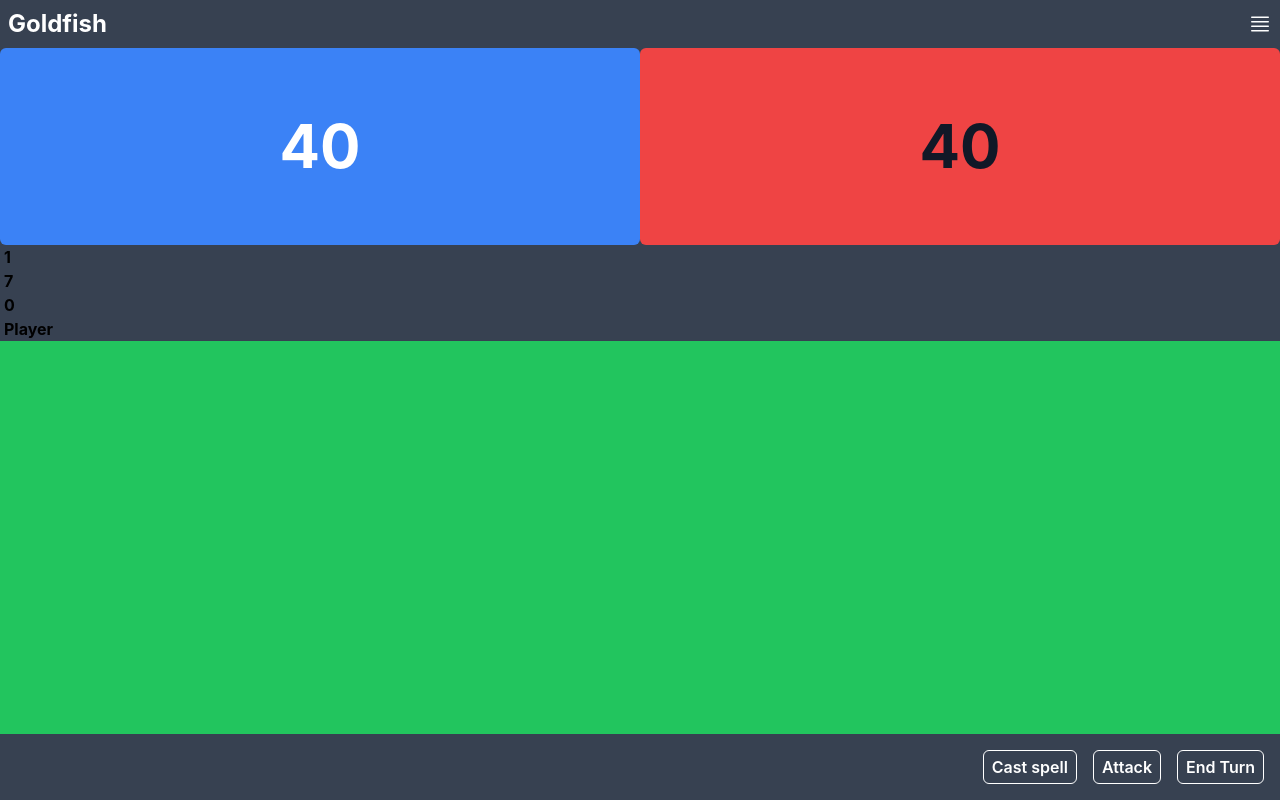
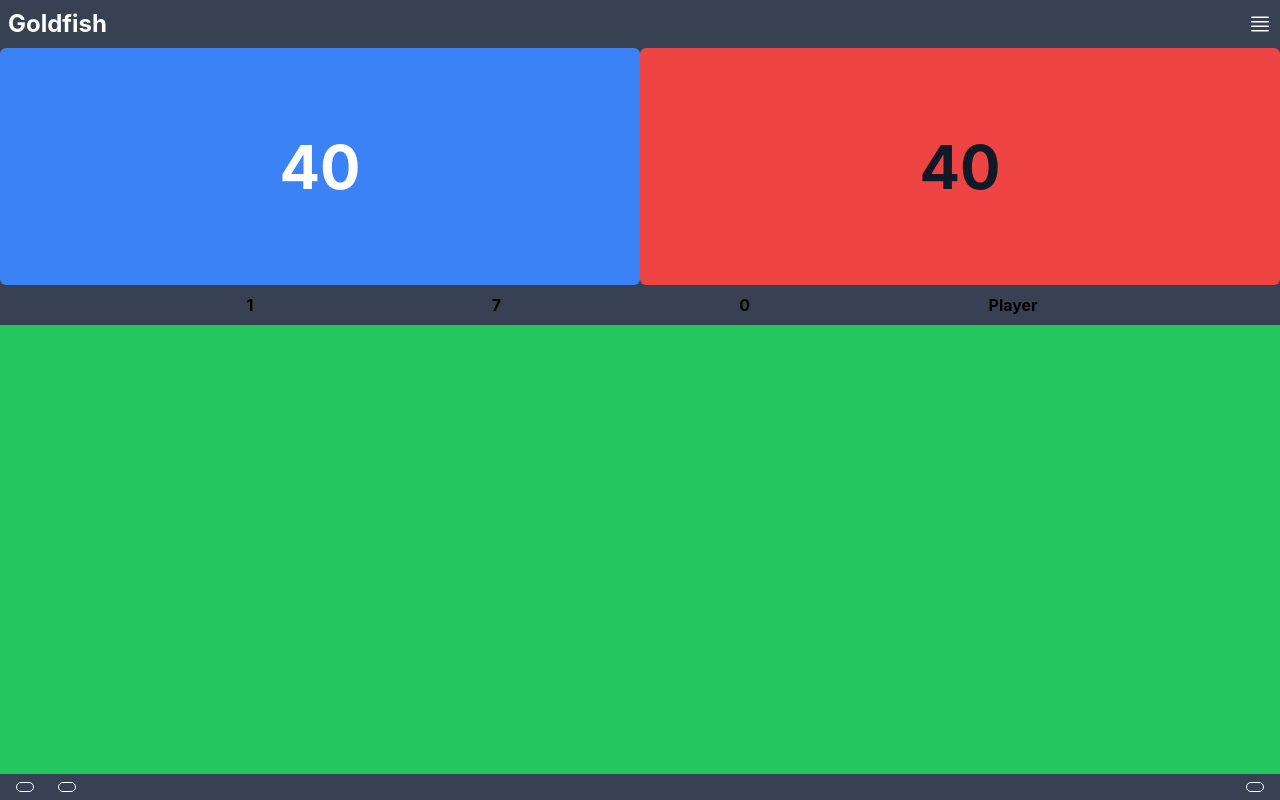
Before and after one commit to smccourtb/mtg-goldfish, a Next.js app: page / in a window 1280 px wide. Built offline with nearby package versions, Linux system fonts and the light colour scheme; a small style sheet from the web is missing.

Commit message:
change action button text to icons, small ui updates

```diff
--- a/components/Game.tsx
+++ b/components/Game.tsx
@@ -43,27 +43,35 @@ const Game = ({}: GameProps) => {
     permanents,
     stats,
     setPhase,
+    phase,
   } = useOpponent(priority === PlayersTurn.Opponent, updateMessage);
 
   useEffect(() => {
     setBattlefield(permanents.creatures);
   }, [permanents]);
 
-  // useEffect(() => {
-  //   if (priority === PlayersTurn.Opponent) {
-  //     setTimeout(() => {
-  //       setPriority(PlayersTurn.Player);
-  //     }, 2000);
-  //   }
-  // }, [priority]);
-
   const playerActions = [
+    <div key="playerActions" className="mr-auto flex items-center gap-6">
       <Button key="cast" onClick={() => responseToSpell()}>
-      <span className="text-xs md:text-base">Cast spell</span>
-    </Button>,
-
+        <i className="ms ms-ability-transform ms-2x" />
+      </Button>
       <Button key="attack" onClick={() => responseToAttack()}>
-      <span className="text-xs md:text-base">Attack</span>
+        <i className="ms ms-battle ms-2x" />
+      </Button>
+    </div>,
+    <Button
+      key="pass"
+      onClick={() => {
+        closeMessageModal();
+        setTurn((prev) => ({
+          ...prev,
+          player: PlayersTurn.Opponent,
+        }));
+        setPriority(PlayersTurn.Opponent);
+        setPhase(0);
+      }}
+    >
+      <i className="ms ms-tap ms-2x" />
     </Button>,
   ];
 
@@ -94,11 +102,13 @@ const Game = ({}: GameProps) => {
           }}
         />
       </section>
+      <section className="h-1/12 flex justify-evenly items-center p-2">
         <StatBar
           stats={stats}
           priorityName={priorityName[turn.player]}
           turn={turn.count}
         />
+      </section>
       <section
         className="relative bg-green-500 flex-col flex h-2/3 w-full"
         ref={battlefieldRef}
@@ -109,7 +119,7 @@ const Game = ({}: GameProps) => {
             <MessageModal message={message} close={closeMessageModal} />,
             battlefieldRef.current
           )}
-        <div className="mx-auto flex gap-4 py-4 h-full w-full flex-wrap items-center justify-center overflow-y-auto">
+        <div className="mx-auto flex gap-4 py-4 w-full flex-wrap items-center justify-center overflow-y-auto mb-16">
           {battlefield.map((creature, index) => (
             <Card
               key={index}
@@ -120,28 +130,16 @@ const Game = ({}: GameProps) => {
           ))}
         </div>
       </section>
-      <section className="flex flex-1 h-1/6 bg-gray-700">
-        <div className="mt-auto self-end justify-end flex w-full flex-wrap p-4 gap-4">
+      <section
+        className={`transition-all duration-300 ease-in-out fixed bottom-0 flex flex-1 bg-gray-700 text-white w-full`}
+      >
+        <div className="mt-auto self-end justify-end flex w-full flex-wrap px-4 py-2 gap-4">
           {turn.player === PlayersTurn.Player ? (
-            [
-              ...playerActions.map((action) => action),
-              <Button
-                key="pass"
-                onClick={() => {
-                  setTurn((prev) => ({
-                    count: prev.count + 1,
-                    player: PlayersTurn.Opponent,
-                  }));
-                  setPriority(PlayersTurn.Opponent);
-                  setPhase(0);
-                }}
-              >
-                <span className="text-xs md:text-base">End Turn</span>
-              </Button>,
-            ]
-          ) : (
+            playerActions.map((action) => action)
+          ) : phase === 3 ? (
             <Button
               onClick={() => {
+                closeMessageModal();
                 setTurn((prev) => ({
                   count: prev.count + 1,
                   player: PlayersTurn.Player,
@@ -149,27 +147,10 @@ const Game = ({}: GameProps) => {
                 setPriority(PlayersTurn.Player);
               }}
             >
-              {"" ? (
-                <span className="text-xs md:text-base">
-                  <svg
-                    xmlns="http://www.w3.org/2000/svg"
-                    fill="none"
-                    viewBox="0 0 24 24"
-                    strokeWidth={1.5}
-                    stroke="currentColor"
-                    className="w-4 h-4 md:w-6 md:h-6"
-                  >
-                    <path
-                      strokeLinecap="round"
-                      strokeLinejoin="round"
-                      d="M4.5 12h15m0 0l-6.75-6.75M19.5 12l-6.75 6.75"
-                    />
-                  </svg>
-                </span>
+              <i className="ms ms-tap ms-2x" />
+            </Button>
           ) : (
-                <span className="text-xs md:text-base">End Turn</span>
-              )}
-            </Button>
+            <span className="h-[38px]" />
           )}
         </div>
       </section>
--- a/hooks/useOpponent.ts
+++ b/hooks/useOpponent.ts
@@ -342,5 +342,6 @@ export const useOpponent = (
     permanents,
     stats,
     setPhase,
+    phase,
   };
 };
```
Lines whose indentation alone changed are shown as unchanged.
